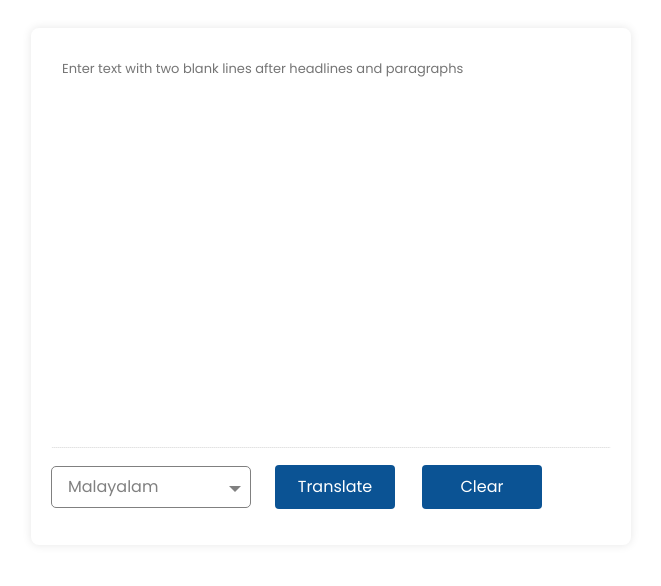
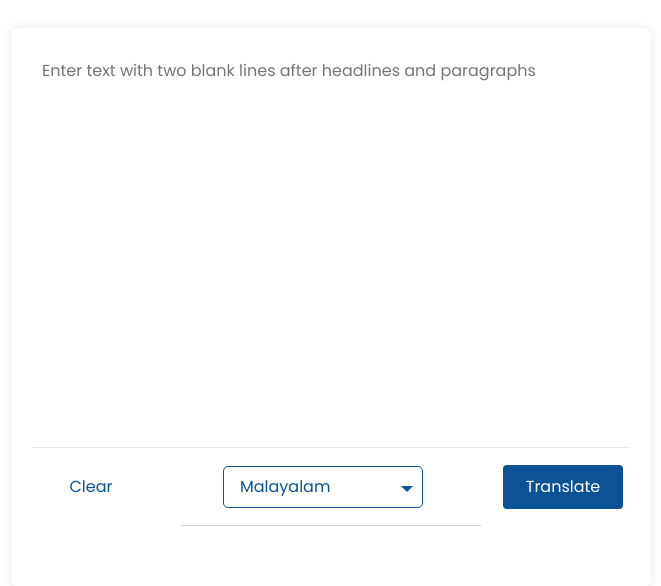
Before and after one commit to vin-thomas/translate_1, a Django app: page / in a window 1280 px wide. Shown: the part 70-656 px from the top of the page, without its empty margins (309-970 px from the left). Run offline with Django 5.2, Linux system fonts and the light colour scheme; the visitor is signed in with stand-in values (Sample User, id 1); some libraries are stand-ins or nearby versions.

Commit message:
style changes

```diff
--- a/static/css/style.css
+++ b/static/css/style.css
@@ -13,10 +13,6 @@ body {
     background-color: rgb(255, 255, 255);
 }
 
-
-hr{
-  margin-top: 0;
-}
 
 .header-div * {
   font-family: "Leckerli One", cursive;
@@ -65,7 +61,7 @@ hr{
 }
 
 main {
-    max-width: 600px;
+    width: 50%;
     margin: 30px auto;
     background-color: white;
     padding: 20px;
@@ -82,7 +78,7 @@ textarea {
     box-sizing: border-box;
     resize: none;
     outline: none;
-    font-size: small;
+    font-size: medium;
     border: 1px dotted;
     border-color: transparent transparent lightgrey transparent;
     /* Hide the scrollbar
@@ -102,23 +98,6 @@ p {
 }
 
 
-/* select {
-    width: 25%;
-    padding: 10px;
-    margin-top: 10px;
-    margin-right: .5em;
-    border: 1px solid #ccc;
-    border-radius: 4px;
-    background-color: white;
-    transition: border-color 0.3s;
-}
-
-select:hover,
-select:focus {
-    border-color: blue;
-} */
-
-
 /* The container must be positioned relative: */
 .custom-select {
     position: relative;
@@ -132,8 +111,8 @@ select:focus {
   .select-selected {
     background-color: transparent !important;
     border: 1px solid !important;
-    border-color: grey !important;
-    color: grey;
+    border-color: #0b5394 !important;
+    color: #0b5394;
   }
 
   /* Style the arrow inside the select element: */
@@ -145,12 +124,12 @@ select:focus {
     width: 0;
     height: 0;
     border: 6px solid transparent;
-    border-color: grey transparent transparent transparent;
+    border-color: #0b5394 transparent transparent transparent;
   }
 
   /* Point the arrow upwards when the select box is open (active): */
   .select-selected.select-arrow-active:after {
-    border-color: transparent transparent grey transparent;
+    border-color: transparent transparent #0b5394 transparent;
     top: 10px;
   }
 
@@ -168,7 +147,7 @@ select:focus {
     position: absolute;
     background-color: #ffffff;
     border-radius: 0px 0px 5px 5px;
-    border: 1px solid grey;
+    border: 1px solid #0b5394;
     border-top: transparent;
     top: 100%;
     left: 0;
@@ -177,7 +156,7 @@ select:focus {
   }
 
   .select-items div {
-    color: grey;
+    color: #0b5394;
     border-radius: 0;
   }
 
@@ -211,7 +190,7 @@ button:hover {
 button:active {
   color: #0b5394;
   background-color: #ffffff;
-  box-shadow: 0 0 30px 1px #737373 inset;
+  box-shadow: 0 0 30px 1px #0b5394 inset;
 }
 
 
@@ -228,18 +207,16 @@ button:active {
     /* border: 1px solid grey; */
     /* align-items: center; */
     text-align: center;
-    background-color: white;
     border-radius: 0px 0px 5px 5px;
-    padding: 0px 3px 0px 3px;
 }
 
 .clear a {
-  background-color: #0b5394;
-  color: white !important;
-  padding: 10px 15px !important;
+  /* background-color: #0b5394; */
+  color: #0b5394 !important;
+  padding: 10px 0 !important;
   border: none !important;
   cursor: pointer;
-  border-radius: 4px !important;
+  border-radius: 50% !important;
   font-size: 16px !important;
   width: 120px !important;
 }
@@ -250,22 +227,34 @@ button:active {
 }
 
 .clear a:active{
-  color: #0b5394 !important;
+  color: #e5dfdf !important;
   background-color: #ffffff;
-  box-shadow: 0 0 3px 1px #000 inset;
+  box-shadow: 0 0 3px 30px #e5dfdf inset;
 }
 
-/* HTML: <div class="loader"></div> */
+hr{
+  margin: 0 25% 0 25%;
+  opacity: 20%;
+}
+
+
+.divider {
+  position: relative;
+}
+
+.loader-container {
+  margin: 21px auto 0 auto;
+}
+
 .loader {
   color: #0b5394;
   width: 4px;
-  margin-top: 21px;
   aspect-ratio: 1;
   border-radius: 50%;
   box-shadow: 19px 0 0 7px, 38px 0 0 3px, 57px 0 0 0;
   transform: translateX(-13px);
   animation: l21 .5s infinite alternate linear;
-  display: none;
+  visibility: hidden;
 }
 
 @keyframes l21 {
--- a/static/js/script.js
+++ b/static/js/script.js
@@ -13,7 +13,7 @@ const loader = document.querySelector(".loader");
 document.getElementById("translationForm").addEventListener("submit", (e) => {
     e.preventDefault();
     if(textarea.value != '') {
-    loader.style.display = "block";
+    loader.style.visibility = "visible";
     document.getElementById("submit_btn").disabled = true;
 
     text = textarea.value;
@@ -37,7 +37,7 @@ document.getElementById("translationForm").addEventListener("submit", (e) => {
     })
     .then(data => {
         outputArea.innerHTML = '';
-        loader.style.display = "none";
+        loader.style.visibility = "hidden";
         outputArea.innerHTML = data.translation;
         document.getElementById("submit_btn").disabled = false;
     })
--- a/templates/rreports_2/index.html
+++ b/templates/rreports_2/index.html
@@ -37,7 +37,10 @@
           name="textToTranslate"
           placeholder="Enter text with two blank lines after headlines and paragraphs">{{original_text}}</textarea>
         </div>
-        <div class="d-flex flex-row justify-content-start flex-wrap align-items-center mb-3 gap-3">
+        <div class="d-flex flex-row justify-content-between flex-wrap align-items-center mb-3 gap-3">
+          <div class="clear">
+            <a title="Clear" onclick="cleanup()">Clear</a>
+          </div>
           <div class="custom-select me-2 p-0" style="width: 200px">
             <select name="language" id="languageSelect">
               <option value="ml">Malayalam</option>
@@ -48,13 +51,14 @@
             </select>
           </div>
           <div class="p-0 me-2"><button id="submit_btn" type="submit" accesskey="k">Translate</button></div>
-          <div class="clear">
-            <a title="Clear" onclick="cleanup()">Clear</a>
-          </div>
         </div>
       </form>
+      <div class="divider">
+      <hr>
+      <div class="loader-container">
+      <div class="loader"></div></div>
+    </div>
       <div>
-      <div class="loader"></div>
       <p id="translationOutput"></p>
     </div>
     </main>
```
